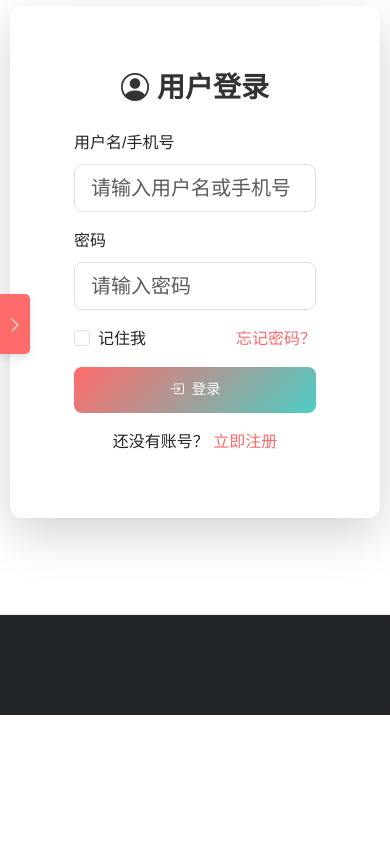
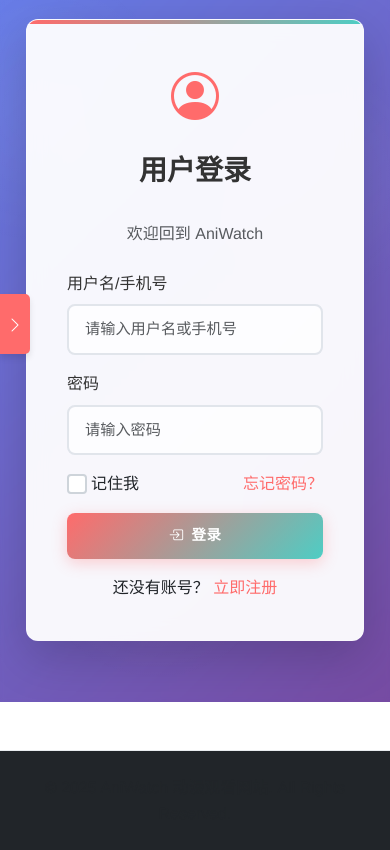
Before and after one commit to LRDXYZ/Aniwatch, a plain HTML site: page login.html in a window 390 px wide. Shown: the part 98-948 px from the top of the page. Before the commit the page ends 844 px from the top, so only its background shows below. Drawn offline with nearby package versions, Linux system fonts and the light colour scheme.

Commit message:
improvement：登陆注册初步优化，进行配色和背景美化

```diff
--- a/css/page/login.css
+++ b/css/page/login.css
@@ -1,10 +1,27 @@
 /* 登录注册区域 */
 .login-section {
-    min-height: 60vh;
+    min-height: calc(100vh - 140px);
     display: flex;
     align-items: center;
     justify-content: center;
     padding: 2rem 0;
+    background: linear-gradient(135deg, #667eea 0%, #764ba2 100%);
+    position: relative;
+    overflow: hidden;
+}
+
+.login-section::before {
+    content: "";
+    position: absolute;
+    top: 0;
+    left: 0;
+    width: 100%;
+    height: 100%;
+    background-image:
+        radial-gradient(circle at 10% 20%, rgba(255, 255, 255, 0.05) 0%, transparent 20%),
+        radial-gradient(circle at 80% 30%, rgba(255, 255, 255, 0.05) 0%, transparent 20%),
+        radial-gradient(circle at 40% 80%, rgba(255, 255, 255, 0.05) 0%, transparent 20%);
+    backdrop-filter: blur(2px);
 }
 
 .login-section h2 {
@@ -13,21 +30,103 @@
     color: var(--text-color);
 }
 
-.login-form {
-    background: white;
-    padding: 2.5rem;
-    border-radius: 16px;
-    box-shadow: var(--shadow);
+.card {
+    background: rgba(255, 255, 255, 0.95);
+    border-radius: 12px;
+    box-shadow: 0 15px 35px rgba(0, 0, 0, 0.2);
+    transition: all 0.3s ease;
+    border: 1px solid rgba(255, 255, 255, 0.2);
+    backdrop-filter: blur(10px);
     width: 100%;
-    max-width: 400px;
-    border: 1px solid var(--border-color);
+    max-width: 450px;
+    overflow: hidden;
+}
+
+.card:hover {
+    transform: translateY(-5px);
+    box-shadow: 0 20px 40px rgba(0, 0, 0, 0.3);
+}
+
+.card::before {
+    content: "";
+    position: absolute;
+    top: 0;
+    left: 0;
+    width: 100%;
+    height: 4px;
+    background: linear-gradient(90deg, var(--primary-color), var(--secondary-color));
+}
+
+.card-body {
+    padding: 2rem;
+    position: relative;
+}
+
+.card-body.p-5 {
+    padding: 2rem !important;
+}
+
+.form-label {
+    font-weight: 500;
+    color: #333;
+    margin-bottom: 0.5rem;
+}
+
+.form-control {
+    padding: 0.75rem 1rem;
+    border: 2px solid #e1e5eb;
+    border-radius: 8px;
+    transition: all 0.3s ease;
+    background-color: rgba(255, 255, 255, 0.8);
+}
+
+.form-control:focus {
+    border-color: var(--primary-color);
+    box-shadow: 0 0 0 3px rgba(255, 107, 107, 0.1);
+    background-color: #fff;
+}
+
+.form-control-lg {
+    padding: 0.85rem 1.25rem;
+    font-size: 1rem;
+}
+
+.form-check-input {
+    width: 1.25em;
+    height: 1.25em;
+    margin-top: 0.15em;
+    border: 2px solid #ced4da;
+}
+
+.form-check-input:checked {
+    background-color: var(--primary-color);
+    border-color: var(--primary-color);
+}
+
+.btn-primary {
+    background: linear-gradient(135deg, var(--primary-color), var(--secondary-color));
+    border: none;
+    padding: 0.75rem 1.5rem;
+    font-weight: 600;
+    letter-spacing: 0.5px;
+    transition: all 0.3s ease;
+    box-shadow: 0 4px 15px rgba(255, 107, 107, 0.3);
+}
+
+.btn-primary:hover {
+    transform: translateY(-2px);
+    box-shadow: 0 6px 20px rgba(255, 107, 107, 0.4);
+}
+
+.btn-primary:active {
+    transform: translateY(0);
 }
 
 .form-footer {
     text-align: center;
     margin-top: 1.5rem;
     padding-top: 1.5rem;
-    border-top: 1px solid var(--border-color);
+    border-top: 1px solid rgba(0, 0, 0, 0.05);
 }
 
 .form-footer p {
@@ -42,10 +141,42 @@
 }
 
 /* 响应式登录表单 */
+@media (max-width: 576px) {
+    .login-section {
+        min-height: calc(100vh - 120px);
+        padding: 1rem 0;
+    }
+
+    .card {
+        max-width: calc(100% - 2rem);
+        margin: 0 1rem;
+    }
+
+    .card-body {
+        padding: 1.5rem;
+    }
+
+    .card-body.p-5 {
+        padding: 1.5rem !important;
+    }
+}
+
 @media (max-width: 480px) {
-    .login-form {
-        padding: 2rem 1.5rem;
-        margin: 0 1rem;
+    .login-section {
+        min-height: calc(100vh - 100px);
+    }
+
+    .card-body {
+        padding: 1.25rem;
+    }
+
+    .card-body.p-5 {
+        padding: 1.25rem !important;
+    }
+
+    .form-control-lg {
+        padding: 0.75rem 1rem;
+        font-size: 0.95rem;
     }
 }
 
@@ -80,16 +211,12 @@
 }
 
 @keyframes shake {
-
-    0%,
-    100% {
+    0%, 100% {
         transform: translateX(0);
     }
-
     25% {
         transform: translateX(-5px);
     }
-
     75% {
         transform: translateX(5px);
     }
@@ -111,17 +238,17 @@ button:disabled {
 }
 
 .strength-weak {
-    background-color: var(--error-color);
+    background: linear-gradient(90deg, #ff4757, #ff6b6b);
     width: 33%;
 }
 
 .strength-medium {
-    background-color: #ffc107;
+    background: linear-gradient(90deg, #ffa502, #ffb142);
     width: 66%;
 }
 
 .strength-strong {
-    background-color: var(--success-color);
+    background: linear-gradient(90deg, #2ed573, #26de81);
     width: 100%;
 }
 
@@ -129,6 +256,7 @@ button:disabled {
     font-size: 0.75rem;
     margin-top: 0.25rem;
     text-align: right;
+    font-weight: 500;
 }
 
 /* 用户头像预览 */
@@ -155,3 +283,24 @@ button:disabled {
     font-size: 2rem;
     color: var(--text-light);
 }
+
+/* 链接样式 */
+.text-decoration-none {
+    color: var(--primary-color);
+    font-weight: 500;
+    transition: all 0.3s ease;
+}
+
+.text-decoration-none:hover {
+    color: var(--secondary-color);
+    text-decoration: none;
+}
+
+/* 表单图标 */
+.form-icon {
+    position: absolute;
+    right: 15px;
+    top: 50%;
+    transform: translateY(-50%);
+    color: var(--text-light);
+}
--- a/login.html
+++ b/login.html
@@ -103,18 +103,24 @@
             </nav>
 
             <main class="main">
-                <section class="login-section py-5">
+                <section class="login-section py-4 py-md-5">
                     <div class="container">
                         <div class="row justify-content-center">
-                            <div class="col-md-6 col-lg-5">
+                            <div class="col-12 col-sm-10 col-md-8 col-lg-6 col-xl-5">
                                 <div class="card shadow-lg">
-                                    <div class="card-body p-5">
-                                        <h2 class="text-center mb-4 fw-bold">
-                                            <i class="bi bi-person-circle me-2"></i>用户登录
-                                        </h2>
+                                    <div class="card-body p-4 p-sm-5">
+                                        <div class="text-center mb-4">
+                                            <div class="mb-3">
+                                                <i class="bi bi-person-circle" style="font-size: 3rem; color: var(--primary-color);"></i>
+                                            </div>
+                                            <h2 class="fw-bold">
+                                                用户登录
+                                            </h2>
+                                            <p class="text-muted">欢迎回到 AniWatch</p>
+                                        </div>
 
                                         <form id="login-form">
-                                            <div class="mb-3">
+                                            <div class="mb-3 position-relative">
                                                 <label for="username" class="form-label">用户名/手机号</label>
                                                 <input type="text" class="form-control form-control-lg"
                                                        id="username" name="username" required
@@ -122,7 +128,7 @@
                                                 <div id="username-error" class="form-text text-danger"></div>
                                             </div>
 
-                                            <div class="mb-3">
+                                            <div class="mb-3 position-relative">
                                                 <label for="password" class="form-label">密码</label>
                                                 <input type="password" class="form-control form-control-lg"
                                                        id="password" name="password" required
@@ -137,9 +143,11 @@
                                                 <a href="#" class="float-end text-decoration-none">忘记密码？</a>
                                             </div>
 
-                                            <button type="submit" class="btn btn-primary btn-lg w-100 mb-3">
-                                                <i class="bi bi-box-arrow-in-right me-2"></i>登录
-                                            </button>
+                                            <div class="d-grid">
+                                                <button type="submit" class="btn btn-primary btn-lg mb-3">
+                                                    <i class="bi bi-box-arrow-in-right me-2"></i>登录
+                                                </button>
+                                            </div>
 
                                             <div class="text-center">
                                                 <p class="mb-0">还没有账号？
```
Also changed, not shown: register.html (+18 -10 lines).
